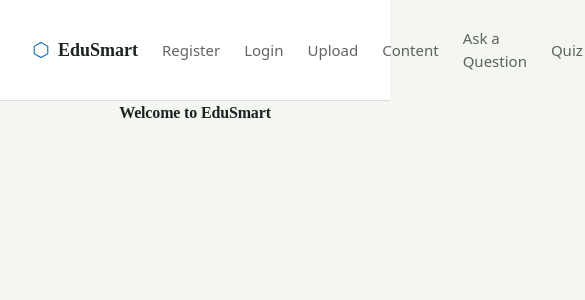
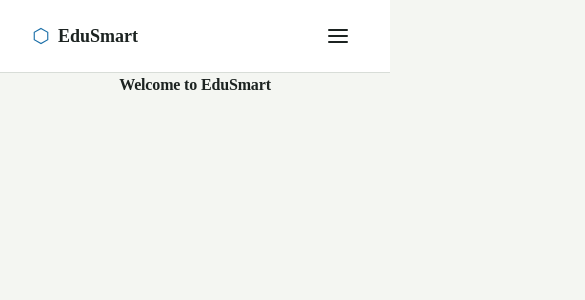
Before and after one commit to warlock-68/Edusmart, a React app in the folder frontend/: page / in a window 390 px wide. Shown: the top 300 px of the page, 585 px wide, since content can reach past the window. Built offline with nearby package versions, Linux system fonts and the light colour scheme; the HTML template or start-up script is replaced by a standard one.

Commit message:
Add mobile hamburger menu to navbar (fixes overflow on small screens)

```diff
--- a/frontend/src/App.jsx
+++ b/frontend/src/App.jsx
@@ -1,3 +1,4 @@
+import { useState } from 'react';
 import { BrowserRouter, Routes, Route, NavLink } from 'react-router-dom';
 import Register from './pages/Register';
 import Login from './pages/Login';
@@ -13,25 +14,49 @@ import MyBookings from './pages/MyBookings';
 
 
 function App() {
+  const [menuOpen, setMenuOpen] = useState(false);
+
+  const closeMenu = () => setMenuOpen(false);
+
   return (
     <BrowserRouter>
       <nav className="navbar">
+        <div className="flex items-center justify-between w-full md:w-auto">
           <span className="font-serif text-lg font-semibold text-[var(--color-ink)] flex items-center gap-2">
             <svg width="18" height="18" viewBox="0 0 24 24" fill="none" stroke="var(--color-bunsen)" strokeWidth="1.5">
               <polygon points="12,2 21,7 21,17 12,22 3,17 3,7" />
             </svg>
             EduSmart
           </span>
-        <NavLink to="/register" className={({isActive}) => isActive ? "active" : ""}>Register</NavLink>
-        <NavLink to="/login" className={({isActive}) => isActive ? "active" : ""}>Login</NavLink>
-        <NavLink to="/upload" className={({isActive}) => isActive ? "active" : ""}>Upload</NavLink>
-        <NavLink to="/content" className={({isActive}) => isActive ? "active" : ""}>Content</NavLink>
-        <NavLink to="/ask" className={({isActive}) => isActive ? "active" : ""}>Ask a Question</NavLink>
-        <NavLink to="/quiz" className={({isActive}) => isActive ? "active" : ""}>Quiz</NavLink>
-        <NavLink to="/dashboard" className={({isActive}) => isActive ? "active" : ""}>Dashboard</NavLink>
-        <NavLink to="/progress" className={({isActive}) => isActive ? "active" : ""}>My Progress</NavLink>
-        <NavLink to="/tutors" className={({isActive}) => isActive ? "active" : ""}>Find a Tutor</NavLink>
-        <NavLink to="/bookings" className={({isActive}) => isActive ? "active" : ""}>My Bookings</NavLink>
+
+          <button
+            onClick={() => setMenuOpen(!menuOpen)}
+            className="md:hidden p-2"
+            aria-label="Toggle menu"
+            aria-expanded={menuOpen}
+          >
+            <svg width="24" height="24" viewBox="0 0 24 24" fill="none" stroke="var(--color-ink)" strokeWidth="2">
+              {menuOpen ? (
+                <path d="M18 6 6 18M6 6l12 12" strokeLinecap="round" />
+              ) : (
+                <path d="M3 6h18M3 12h18M3 18h18" strokeLinecap="round" />
+              )}
+            </svg>
+          </button>
+        </div>
+
+        <div className={`${menuOpen ? 'flex' : 'hidden'} flex-col gap-2 w-full md:flex md:flex-row md:gap-6 md:w-auto`}>
+          <NavLink onClick={closeMenu} to="/register" className={({isActive}) => isActive ? "active" : ""}>Register</NavLink>
+          <NavLink onClick={closeMenu} to="/login" className={({isActive}) => isActive ? "active" : ""}>Login</NavLink>
+          <NavLink onClick={closeMenu} to="/upload" className={({isActive}) => isActive ? "active" : ""}>Upload</NavLink>
+          <NavLink onClick={closeMenu} to="/content" className={({isActive}) => isActive ? "active" : ""}>Content</NavLink>
+          <NavLink onClick={closeMenu} to="/ask" className={({isActive}) => isActive ? "active" : ""}>Ask a Question</NavLink>
+          <NavLink onClick={closeMenu} to="/quiz" className={({isActive}) => isActive ? "active" : ""}>Quiz</NavLink>
+          <NavLink onClick={closeMenu} to="/dashboard" className={({isActive}) => isActive ? "active" : ""}>Dashboard</NavLink>
+          <NavLink onClick={closeMenu} to="/progress" className={({isActive}) => isActive ? "active" : ""}>My Progress</NavLink>
+          <NavLink onClick={closeMenu} to="/tutors" className={({isActive}) => isActive ? "active" : ""}>Find a Tutor</NavLink>
+          <NavLink onClick={closeMenu} to="/bookings" className={({isActive}) => isActive ? "active" : ""}>My Bookings</NavLink>
+        </div>
       </nav>
       <Routes>
         <Route path="/register" element={<Register />} />
```
Lines whose indentation alone changed are shown as unchanged.
